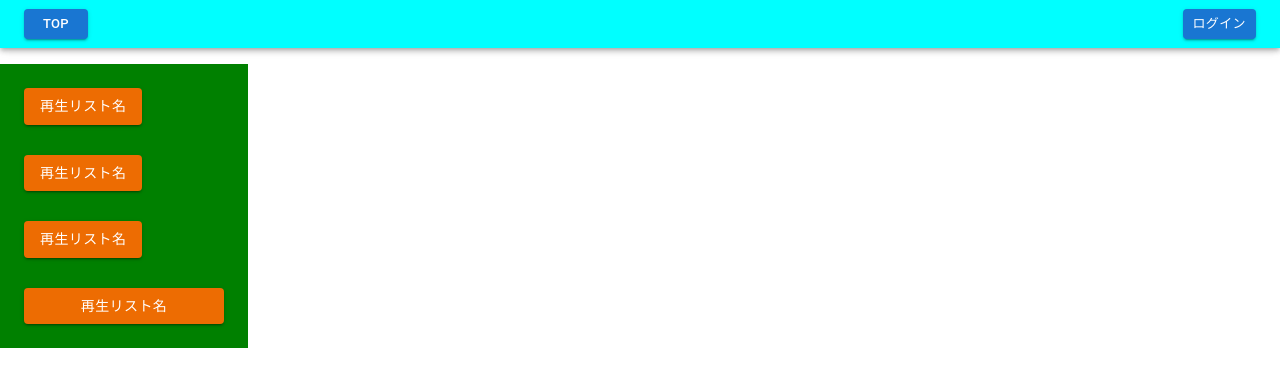
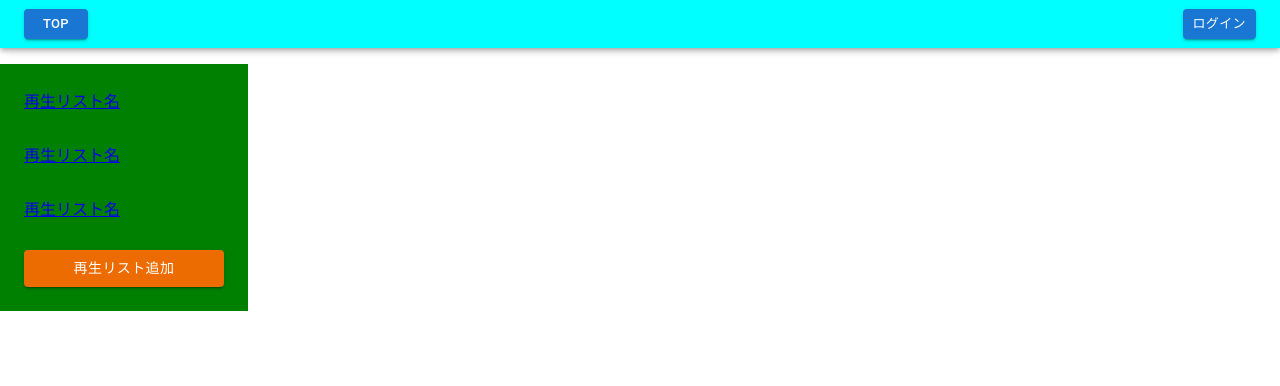
Before and after one commit to KengoHayata/react-ts-youtube-api, a React (Create React App) app: page / in a window 1280 px wide. Shown: the top 386 px of the page. Built offline with nearby package versions, Linux system fonts and the light colour scheme.

Commit message:
変数名修正、ルーティング修正、再生リスト表示をリンクに修正

```diff
--- a/src/components/Sidebar.tsx
+++ b/src/components/Sidebar.tsx
@@ -2,12 +2,10 @@ import MyBox from "./ui/MyBox";
 import MyButton from "./ui/MyButton";
 import { Link } from "react-router-dom";
 
-const buttons = ["再生リスト名", "再生リスト名", "再生リスト名"];
+const playlists = ["再生リスト名", "再生リスト名", "再生リスト名"];
 
-const Header = () => {
+const Sidebar = () => {
   return (
-    // TODO: 再生リスト名を押下した時、再生リスト画面に遷移させる
-    // TODO: 再生リスト作成を押下した時、モーダルを表示させる
     <MyBox
       sx={{
         width: 200,
@@ -20,19 +18,17 @@ const Header = () => {
         gap: "30px",
       }}
     >
-      {buttons.map((text, index) => (
-        // 仮で /playlist に遷移させる
-        <Link to="/playlist">
-          <MyButton key={index} variant="contained" color="warning">
-            {text}
-          </MyButton>
-        </Link>
+      {playlists.map((text) => (
+        // TODO: 再生リスト名を押下した時、再生リスト画面に遷移させる
+        // 仮で /playlists/:id に遷移させる
+        <Link to="/playlists/:id">{text}</Link>
       ))}
+      {/* TODO: 再生リスト作成を押下した時、モーダルを表示させる */}
       <MyButton variant="contained" color="warning">
-        再生リスト名
+        再生リスト追加
       </MyButton>
     </MyBox>
   );
 };
 
-export default Header;
+export default Sidebar;
```
